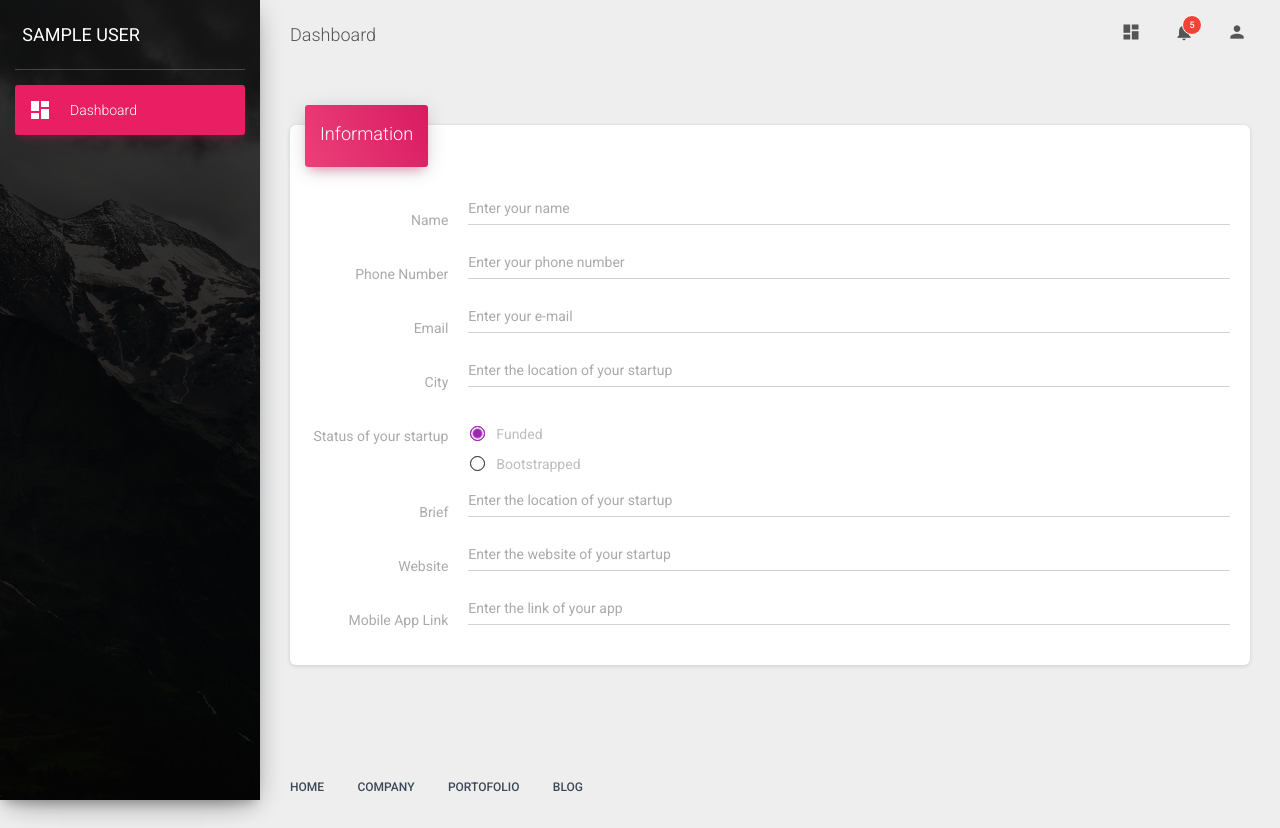
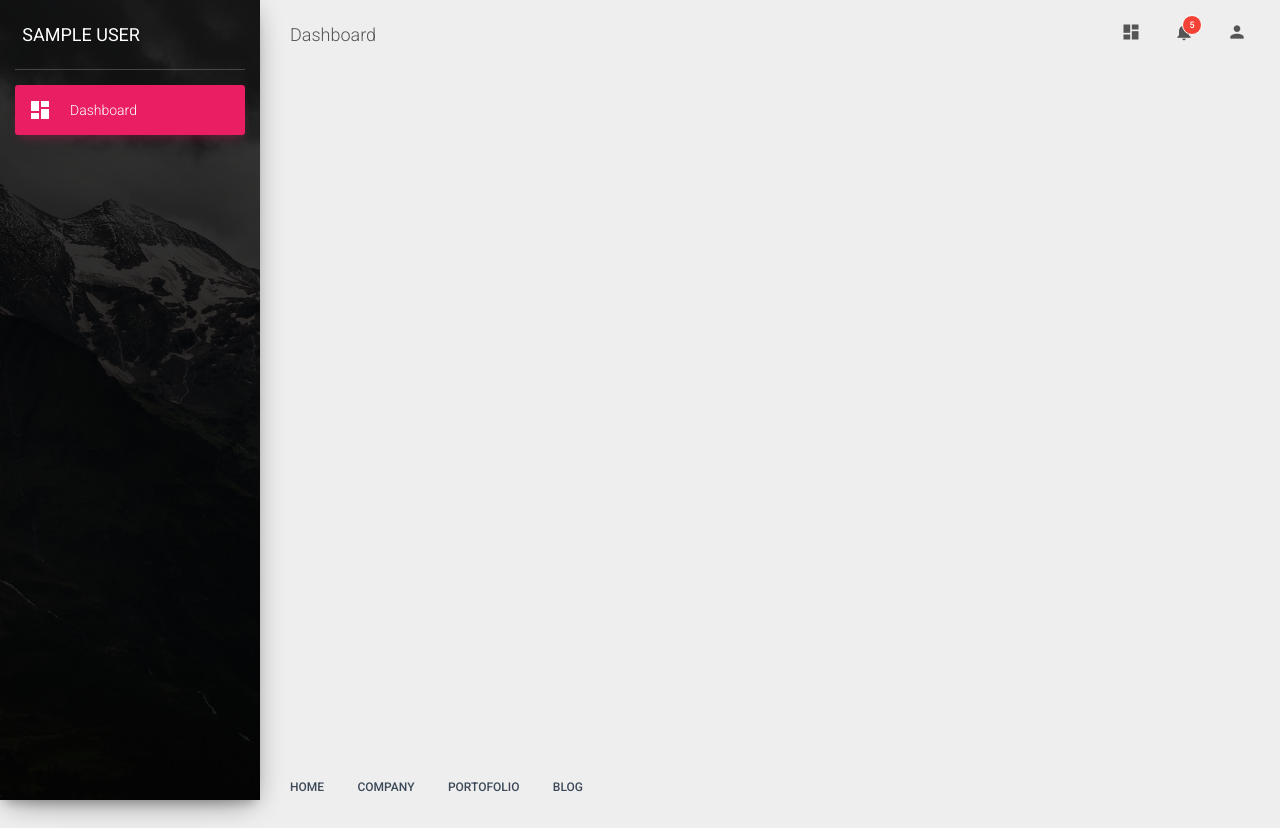
Before and after one commit to prakharsingh1312/Startup-Punjab-Hackathon, a Flask app: template app/templates/dashboard.html in a window 1280 px wide. Run offline with Flask 2, Linux system fonts and the light colour scheme; the template is opened without the code that fills it, so the values that code supplies are empty; the visitor is signed in with stand-in values (Sample User, id 1); some libraries are stand-ins or nearby versions.

Commit message:
Made changes

```diff
--- a/app/templates/dashboard.html
+++ b/app/templates/dashboard.html
@@ -8,24 +8,14 @@ hi
 {% block content%}
 
 <div class="col-md-12">
+
+  {% if visible %}
     <div class="card">
         <form method="get" action="/" class="form-horizontal">
             <div class="card-header card-header-text" data-background-color="rose">
                 <h4 class="card-title">Information</h4>
             </div>
             <div class="card-content">
-                <div class="row">
-                    <label class="col-sm-2 label-on-left">Name</label>
-
-                    <div class="col-sm-10">
-                        <div class="form-group label-floating is-empty">
-                            <label class="control-label"></label>
-                            <input type="text" class="form-control" value="" placeholder="Enter your name">
-                            <!--<span class="help-block">A block of help text that breaks onto a new line.</span>-->
-                        <span class="material-input"></span></div>
-                    </div>
-                </div>
-
                 <div class="row">
                     <label class="col-sm-2 label-on-left">Phone Number</label>
 
@@ -37,19 +27,6 @@ hi
                         <span class="material-input"></span></div>
                     </div>
                 </div>
-
-                <div class="row">
-                    <label class="col-sm-2 label-on-left">Email</label>
-
-                    <div class="col-sm-10">
-                        <div class="form-group label-floating is-empty">
-                            <label class="control-label"></label>
-                            <input type="text" class="form-control" value="" placeholder="Enter your e-mail">
-                            <!--<span class="help-block">A block of help text that breaks onto a new line.</span>-->
-                        <span class="material-input"></span></div>
-                    </div>
-                </div>
-
 
                 <div class="row">
                     <label class="col-sm-2 label-on-left">City</label>
@@ -137,5 +114,6 @@ hi
             </div>
         </form>
     </div>
+    {% endif %}
 </div>
 {% endblock %}
--- a/app/templates/layout.html
+++ b/app/templates/layout.html
@@ -236,6 +236,29 @@
         });
     </script>
 
+		<script type="text/javascript">
+        {% with messages = get_flashed_messages(with_categories=true) %}
+      {% if messages %}
+        function flashMessages() {
+          {% for category, message in messages %}
+          $.notify({
+            icon: "ti-bell",
+            message: '{{ message }}'
+          },{
+            type: '{{ category }}',
+            timer: 4000,
+            placement: {
+              from: "top",
+              align: "center"
+          }
+          });
+          {% endfor %}
+        }
+            window.onload = flashMessages;
+            {% endif %}
+        {% endwith %}
+    </script>
+
 </body>
 
 </html>
--- a/app/templates/register.html
+++ b/app/templates/register.html
@@ -7,7 +7,7 @@
 	<link rel="icon" type="image/png" href="/img/favicon.png" />
 	<meta http-equiv="X-UA-Compatible" content="IE=edge,chrome=1" />
 
-	<title>Material Dashboard PRO by Creative Tim | Premium Bootstrap Admin Template</title>
+	<title>Register</title>
 
 	<meta content='width=device-width, initial-scale=1.0, maximum-scale=1.0, user-scalable=0' name='viewport' />
 	<meta name="viewport" content="width=device-width" />
--- a/app/views/main.py
+++ b/app/views/main.py
@@ -18,6 +18,10 @@ main = Blueprint('main', __name__)
 @main.route('/')
 @login_required
 def index():
+    query = query_db("SELECT brief FROM startups where email=%s", (session["email"], ))[0][0]
+    visible = False
+    if query is None:
+        visible  = True
     return render_template("dashboard.html", **locals())
 
 @main.route('/register', methods=["GET", "POST"])
@@ -57,6 +61,7 @@ def login():
         else:
             if bcrypt.verify(password, query[0][1]):
                 session["name"] = query[0][0]
+                session["email"] = email
                 flash("Logged In Successfully", "success")
                 return redirect(url_for('main.index'))
             else:
```
Also changed, not shown: app/startup_punjab.sql (+23 -15 lines).
